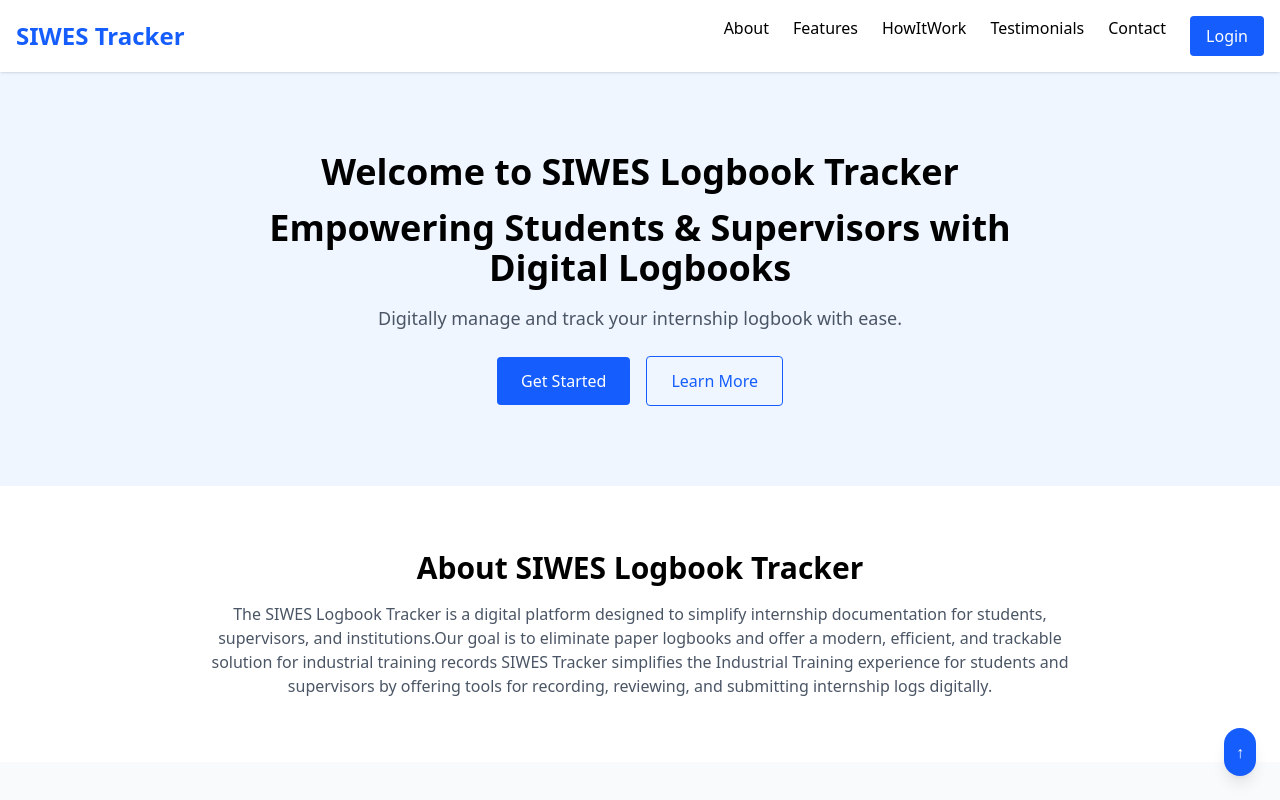
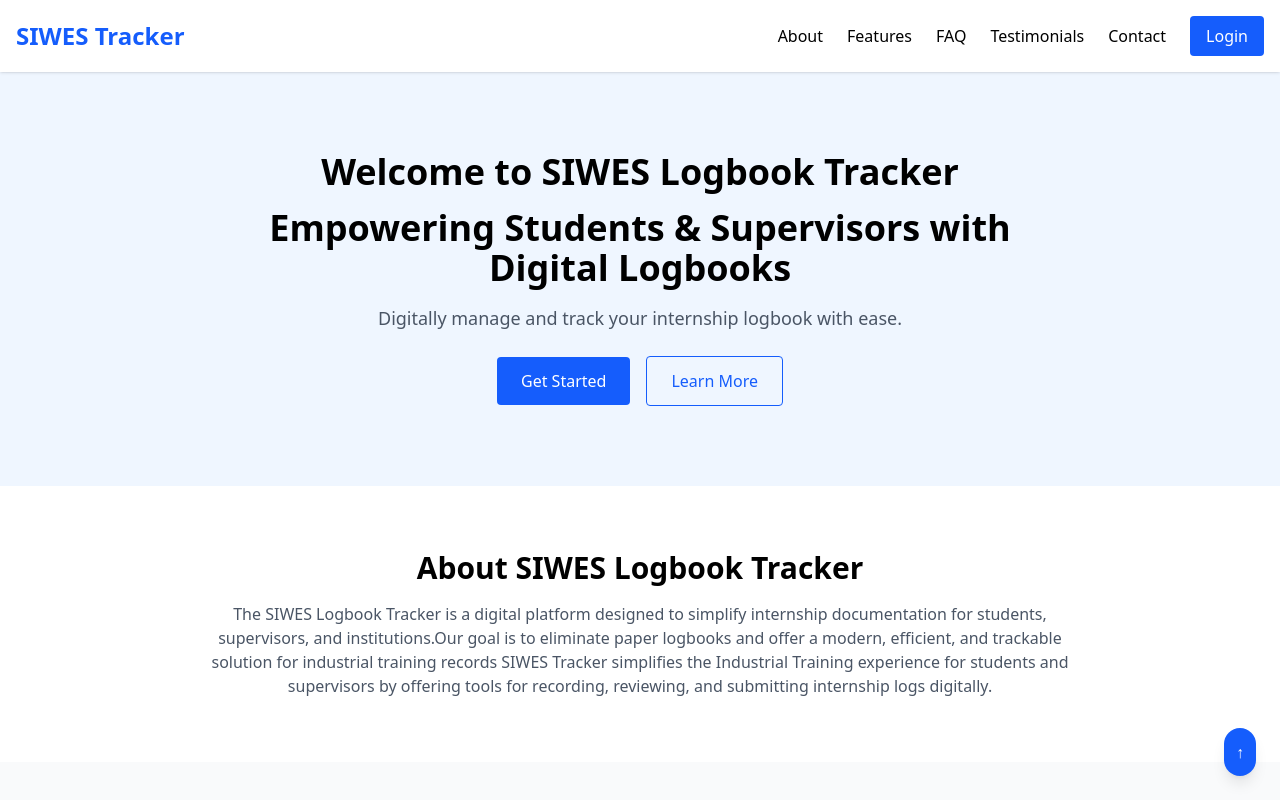
Before and after one commit to Peloxe/Log-book-Tracker, a Vue app: page / in a window 1280 px wide. Shown: the top 800 px of the page. Built offline with nearby package versions, Linux system fonts and the light colour scheme.

Commit message:
little adjustment

```diff
--- a/src/components/Navbar.vue
+++ b/src/components/Navbar.vue
@@ -6,10 +6,10 @@ import { ref } from 'vue'
   <header class="bg-white shadow sticky top-0 z-50">
       <nav class="max-w-7xl mx-auto px-4 py-4 flex justify-between items-center ">
         <h1 class="text-2xl font-bold text-blue-600">SIWES Tracker</h1>
-        <div class="hidden md:flex space-x-6">
+        <div class="hidden md:flex items-center space-x-6">
           <a href="#about" class="hover:text-blue-600">About</a>
           <a href="#features" class="hover:text-blue-600">Features</a>
-          <a href="#howItWork" class="hover:text-blue-600">HowItWork</a>
+          <a href="#howItWork" class="hover:text-blue-600">FAQ</a>
           <a href="#testimonials" class="hover:text-blue-600">Testimonials</a>
           <a href="#contact" class="hover:text-blue-600">Contact</a>
           <button class="bg-blue-600 text-white px-4 py-2 rounded hover:bg-blue-700">Login</button>
```
